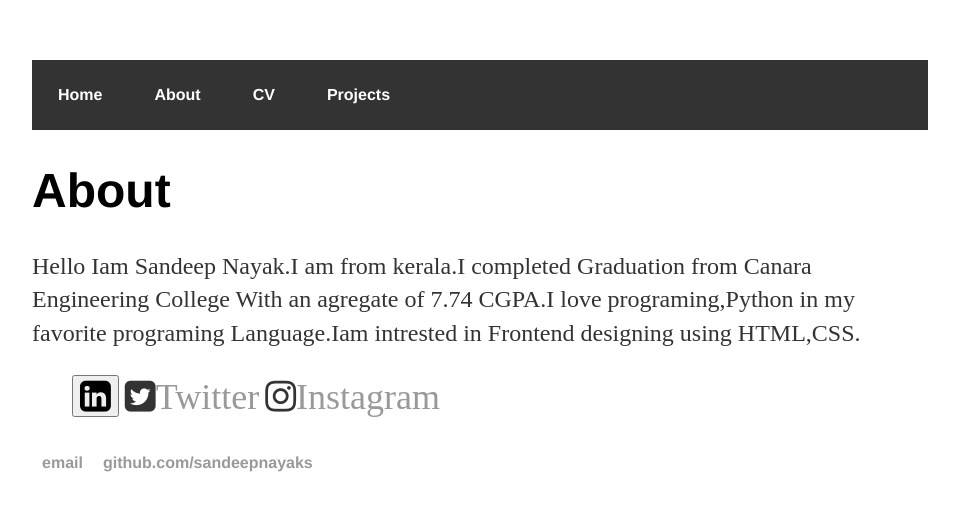
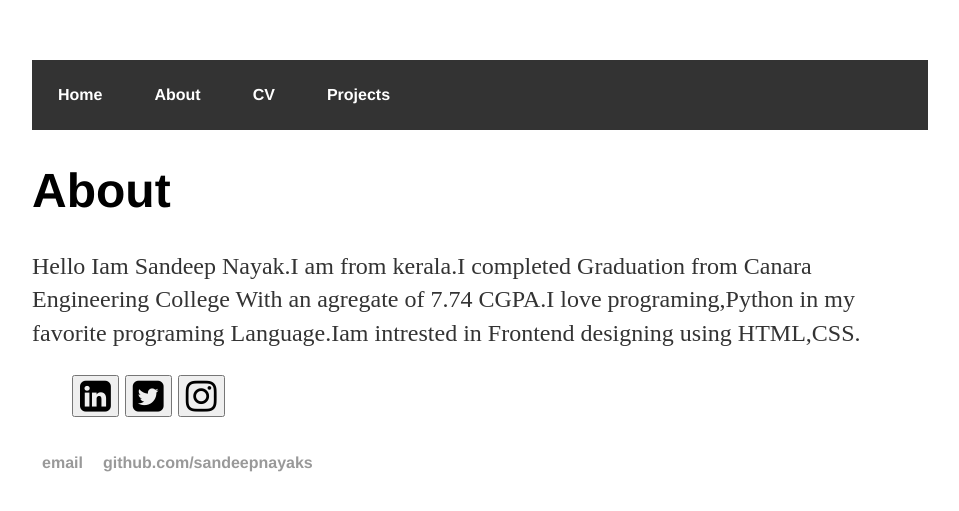
Before and after one commit to sandeepnayaks/sandeepnayaks.github.io, a Jekyll site: the page built from about/index.html, in a window 1280 px wide. Shown: the top 511 px of the page, without its empty margins (160-1119 px from the left). Built offline with Jekyll 4.4.1, drawn with Linux system fonts in a browser that asks for light colours.

Commit message:
Update index.html

```diff
--- a/about/index.html
+++ b/about/index.html
@@ -13,7 +13,7 @@ title: About Sandeep S
     <button class="fa fa-linkedin-square" style="font-size:36px"></button>
 </a>
 
-				<li class="fa fa-twitter-square" style="font-size:36px"><a href="https://twitter.com/sandeepnayak_/"target="_blank">Twitter</a></li>
-				<li class="fa fa-instagram" style="font-size:36px"><a href="https://www.instagram.com/sandeepnayak_"target="_blank">Instagram</a></li>
-				</ul>
+				<a href="https://twitter.com/sandeepnayak_/"target="_blank"><button class="fa fa-twitter-square" style="font-size:36px"></button></a></li>
+				<a href="https://www.instagram.com/sandeepnayak_"target="_blank"><button  class="fa fa-instagram" style="font-size:36px"></button></a></li>
+
 		</div>
```
